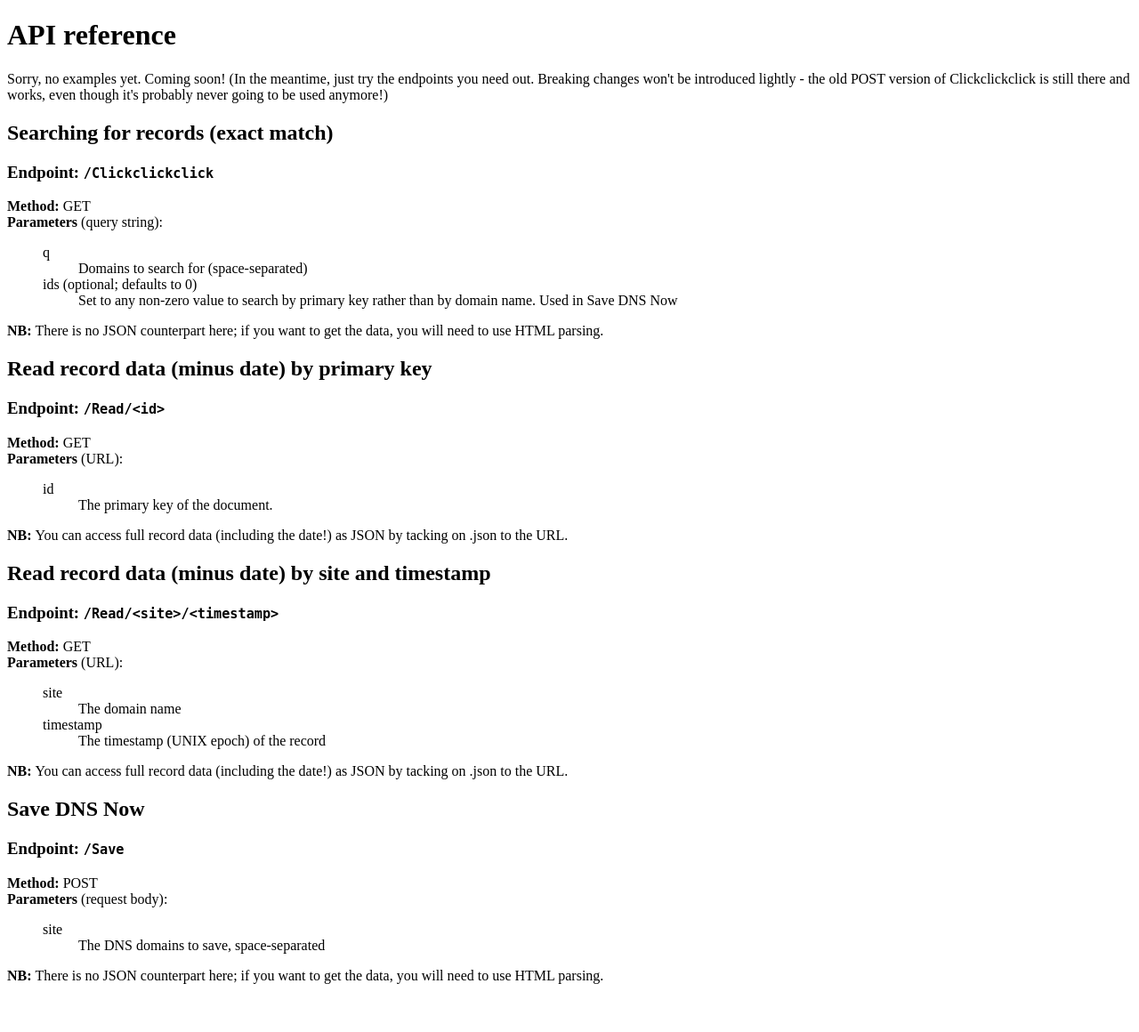
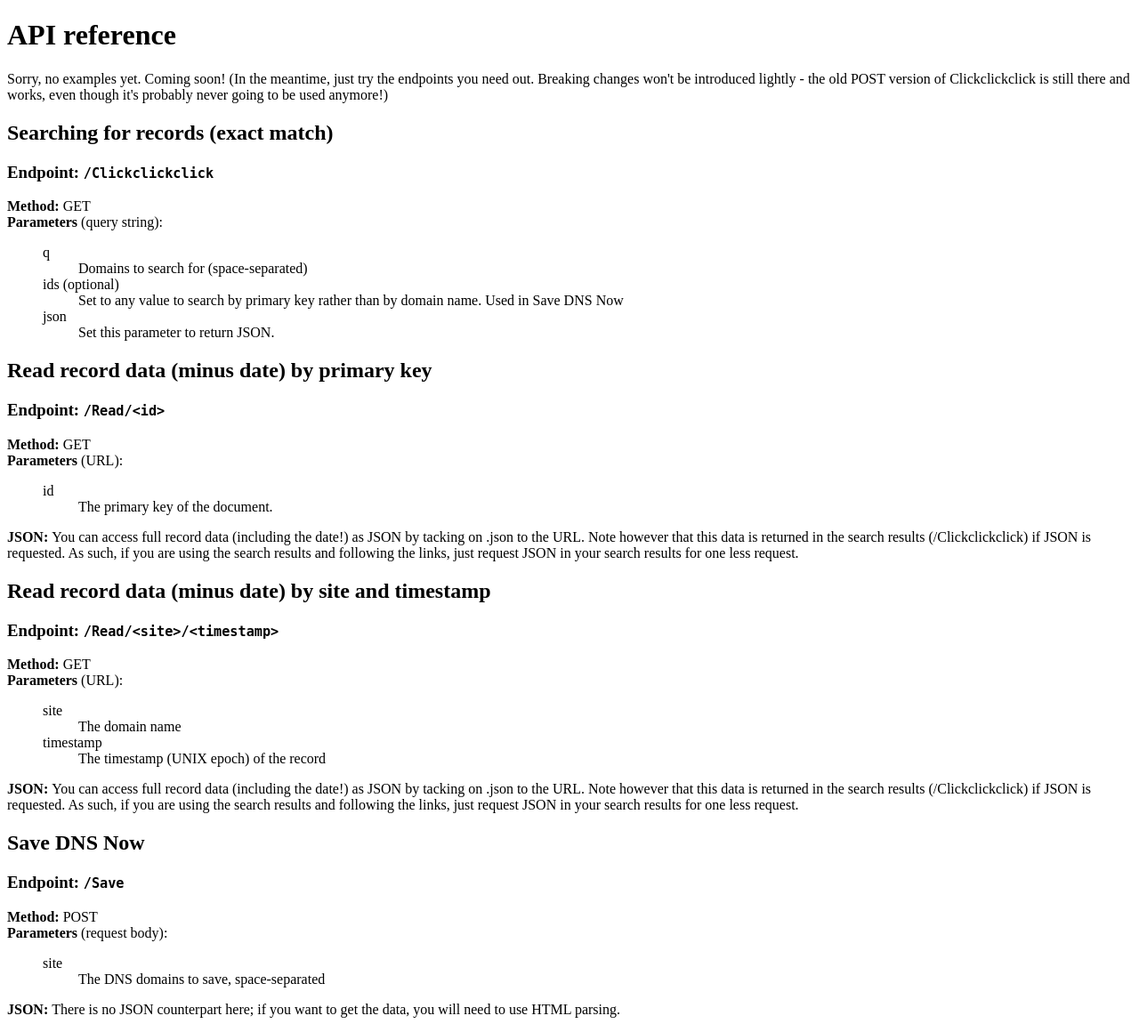
Before and after one commit to TheTechRobo/dns-history, a Flask app: page /api in a window 1280 px wide. Shown: the whole page at 89% size. Before the commit the page ends 1106 px from the top, so only its background shows below. Run offline with Flask 2, Linux system fonts and the light colour scheme.

Commit message:
Add JSON support to search

```diff
--- a/app.py
+++ b/app.py
@@ -55,12 +55,14 @@ async def read():
         try:
             site = request.form['site'].lower().strip()
             getByIds = request.form.get('ids')
+            json = request.form.get('json')
         except KeyError:
             abort(400)
     else:
         try:
            site = request.args['q'].lower().strip()
            getByIds = request.args.get('ids')
+           json = request.args.get('json')
         except KeyError:
             abort(400)
     sites = site.split(" ")
@@ -81,6 +83,8 @@ async def read():
                 tmp.append(i)
         await conn.close()
         datums[site] = tmp
+    if json:
+        return datums
     return render_template("searchresults.html",
             sitedatums=datums, datetime=datetime, sorted=sorted, checkSORTED=lambda s : s['ts']
     )
@@ -128,15 +132,15 @@ async def slash():
 @app.route("/api")
 async def api():
     endpoints = [
-            {"url": "/Clickclickclick", "title": "Searching for records (exact match)", "method": "GET", "p": "(query string)", "nb": "There is no JSON counterpart here; if you want to get the data, you will need to use HTML parsing.","params": {
-                    "q":"Domains to search for (space-separated)", "ids (optional; defaults to 0)": "Set to any non-zero value to search by primary key rather than by domain name. Used in Save DNS Now"
+            {"url": "/Clickclickclick", "title": "Searching for records (exact match)", "method": "GET", "p": "(query string)","params": {
+                "q":"Domains to search for (space-separated)", "ids (optional)": "Set to any value to search by primary key rather than by domain name. Used in Save DNS Now", "json": "Set this parameter to return JSON."
                 },
             }, {
-                "nb": "You can access full record data (including the date!) as JSON by tacking on .json to the URL.", "url": "/Read/<id>", "title": "Read record data (minus date) by primary key", "method": "GET", "p": "(URL)", "params": {
+                "nb": "You can access full record data (including the date!) as JSON by tacking on .json to the URL. Note however that this data is returned in the search results (/Clickclickclick) if JSON is requested. As such, if you are using the search results and following the links, just request JSON in your search results for one less request.", "url": "/Read/<id>", "title": "Read record data (minus date) by primary key", "method": "GET", "p": "(URL)", "params": {
                     "id": "The primary key of the document."
                 },
             }, {
-                "nb": "You can access full record data (including the date!) as JSON by tacking on .json to the URL.", "url": "/Read/<site>/<timestamp>", "title": "Read record data (minus date) by site and timestamp", "method": "GET", "p": "(URL)", "params": {
+                "nb": "You can access full record data (including the date!) as JSON by tacking on .json to the URL. Note however that this data is returned in the search results (/Clickclickclick) if JSON is requested. As such, if you are using the search results and following the links, just request JSON in your search results for one less request.", "url": "/Read/<site>/<timestamp>", "title": "Read record data (minus date) by site and timestamp", "method": "GET", "p": "(URL)", "params": {
                     "site": "The domain name",
                     "timestamp": "The timestamp (UNIX epoch) of the record"
                 },
--- a/templates/api.html
+++ b/templates/api.html
@@ -19,7 +19,7 @@
             {%endfor%}
           </dl>
           {% if endpoint['nb'] is defined %}
-            <b>NB: </b> {{endpoint['nb']}}
+            <b>JSON: </b> {{endpoint['nb']}}
           {%endif%}
         </p>
       </div>
```
